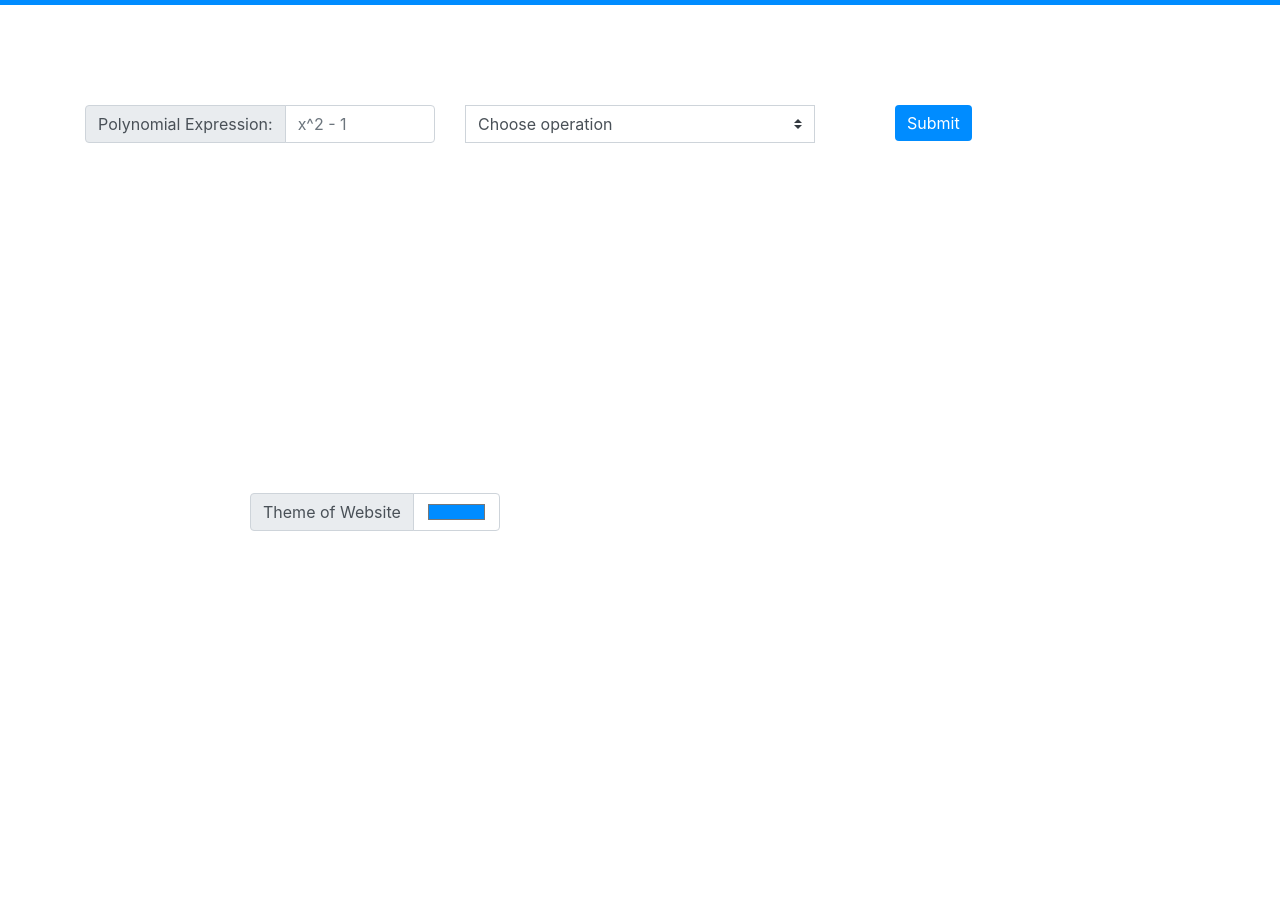
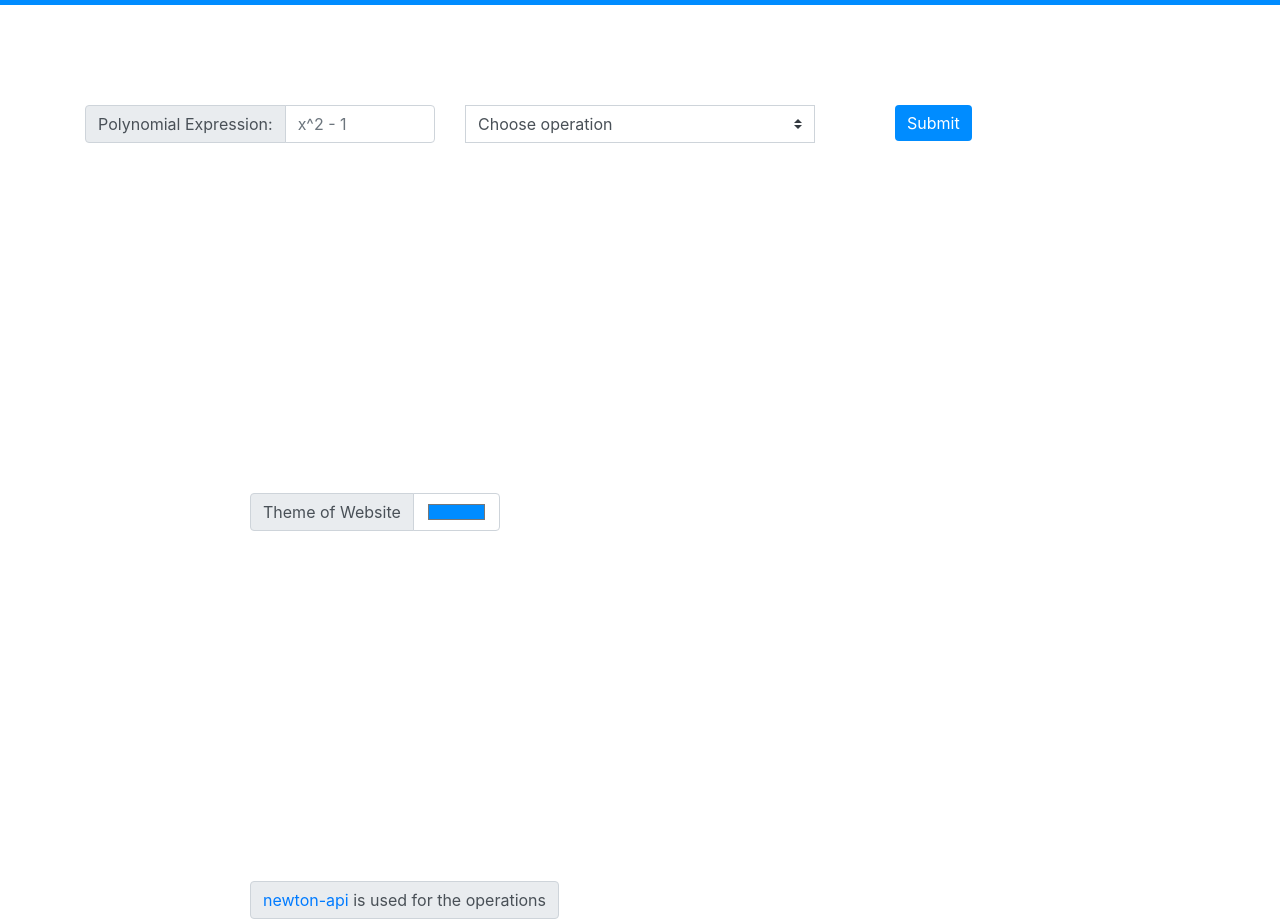
Before and after one commit to GanapathySanathBalaji/GanapathySanathBalaji.github.io, a plain HTML site: page calculator/calculus.html in a window 1280 px wide. Shown: the part 51-970 px from the top of the page. Before the commit the page ends 800 px from the top, so only its background shows below. Drawn offline with nearby package versions, Linux system fonts and the light colour scheme.

Commit message:
Add link to api

```diff
--- a/calculator/calculus.html
+++ b/calculator/calculus.html
@@ -67,10 +67,10 @@
         </div>
     </form>
 
-    <div class="row justify-content-md-center" style="position: relative; margin-top: 50px; margin-left: 633px; width: 350px;" id="blk">
+    <div class="row justify-content-md-center"
+        style="position: relative; margin-top: 50px; margin-left: 633px; width: 350px;" id="blk">
         <div class="card">
             <div class="card-body" id="answer">
-
             </div>
         </div>
     </div>
@@ -84,6 +84,13 @@
         </div>
     </form>
 
+    <div class="input-group" style="position: relative;margin-top: 350px; width: 250px; margin-left: 250px;">
+        <span class="input-group-text" id="ba3">
+            <a href="https://github.com/aunyks/newton-api">newton-api</a>
+            &nbsp;is used for the operations
+        </span>
+    </div>
+
 </body>
 
 </html>
```
